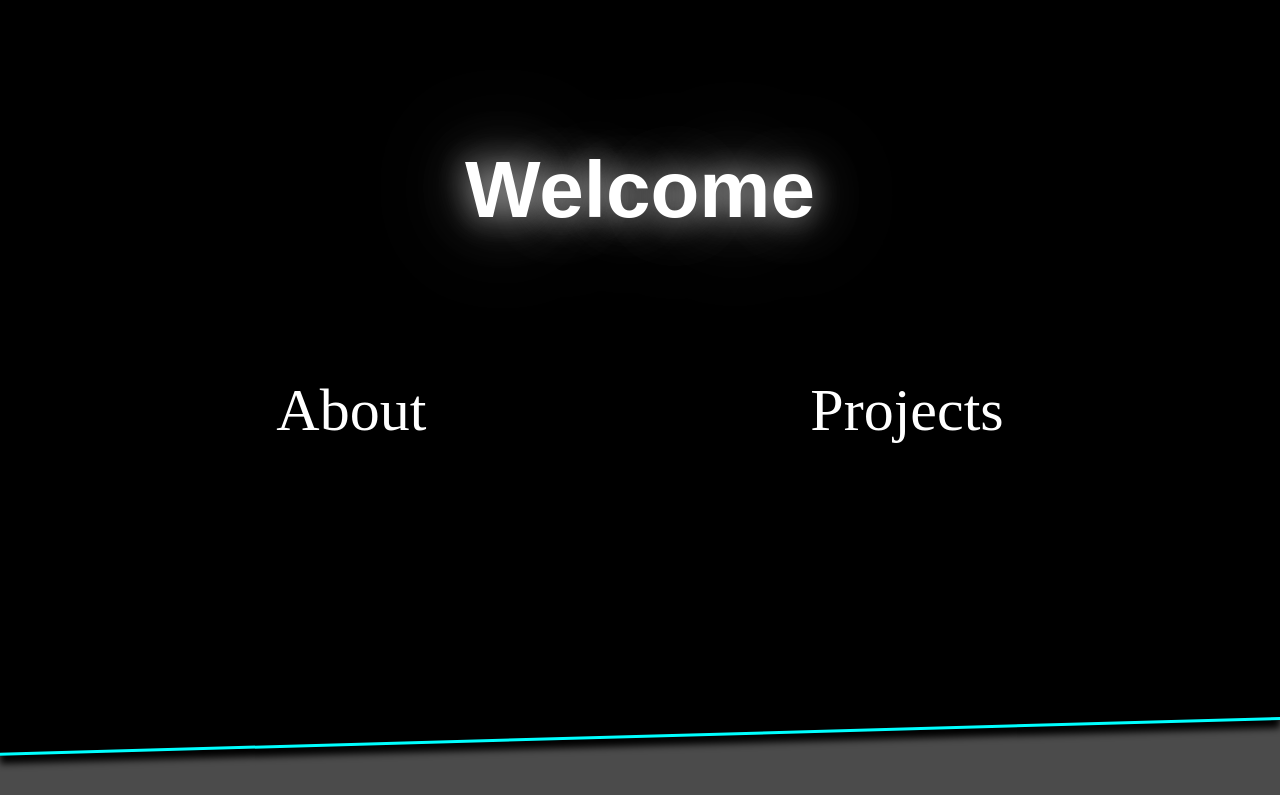
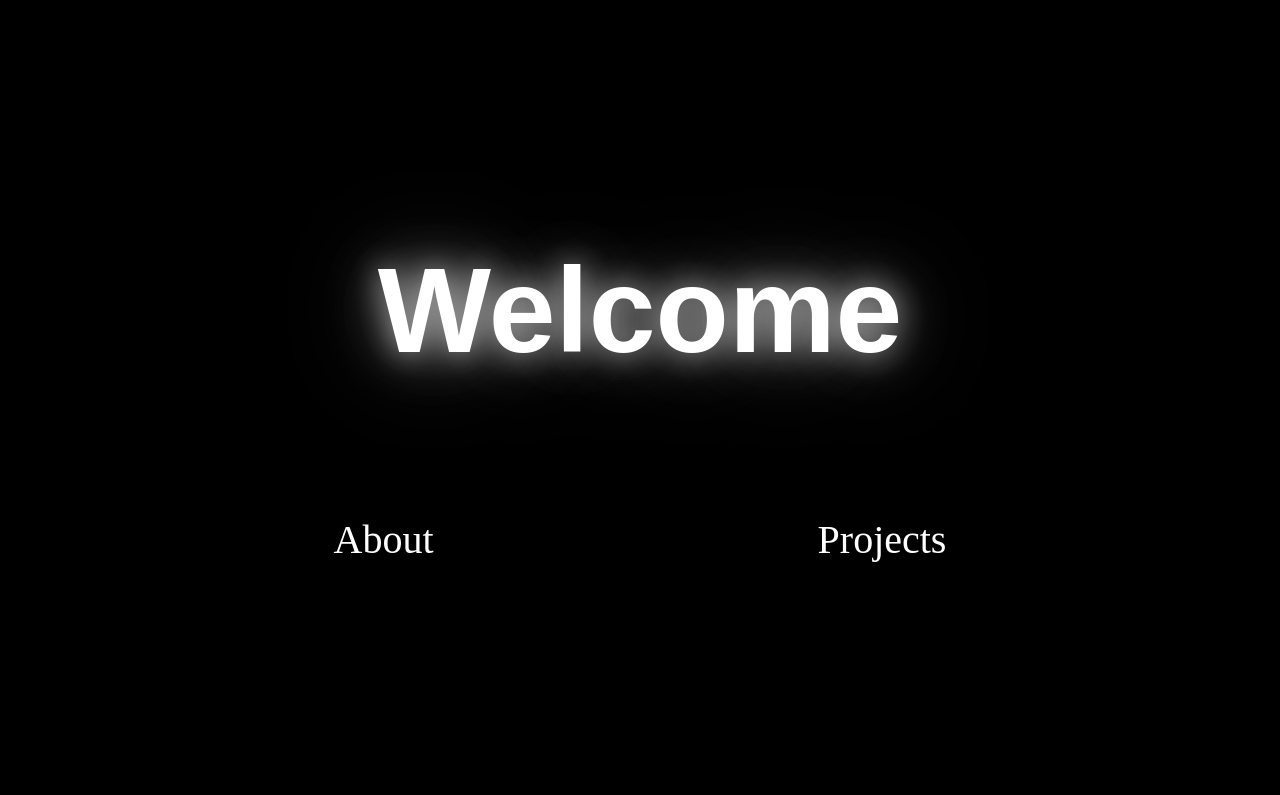
Before and after one commit to caycebrown/Portfolio, a plain HTML site: page index.html in a window 1280 px wide. Shown: the top 795 px of the page. Drawn offline with nearby package versions, Linux system fonts and the light colour scheme.

Commit message:
updated title font-size

```diff
--- a/style.css
+++ b/style.css
@@ -32,8 +32,8 @@ h1 {
 }
 
 #title {
-  font-size: 80px;
-  padding-top: 150px;
+  font-size: 120px;
+  padding-top: 250px;
 }
 
 #about {
@@ -41,7 +41,7 @@ h1 {
   flex-direction: column;
   align-items: center;
   background: #000000;
-  height: 90vh;
+  height: 100vh;
   min-height: fit-content;
   color: #ffffff;
   position: relative;
@@ -63,6 +63,10 @@ h1 {
   z-index: -1;
   border-bottom: 3px solid cyan;
   box-shadow: 0px 8px 7px black;
+}
+
+#about h2 {
+  font-size: 40px;
 }
 
 #skills {
```
